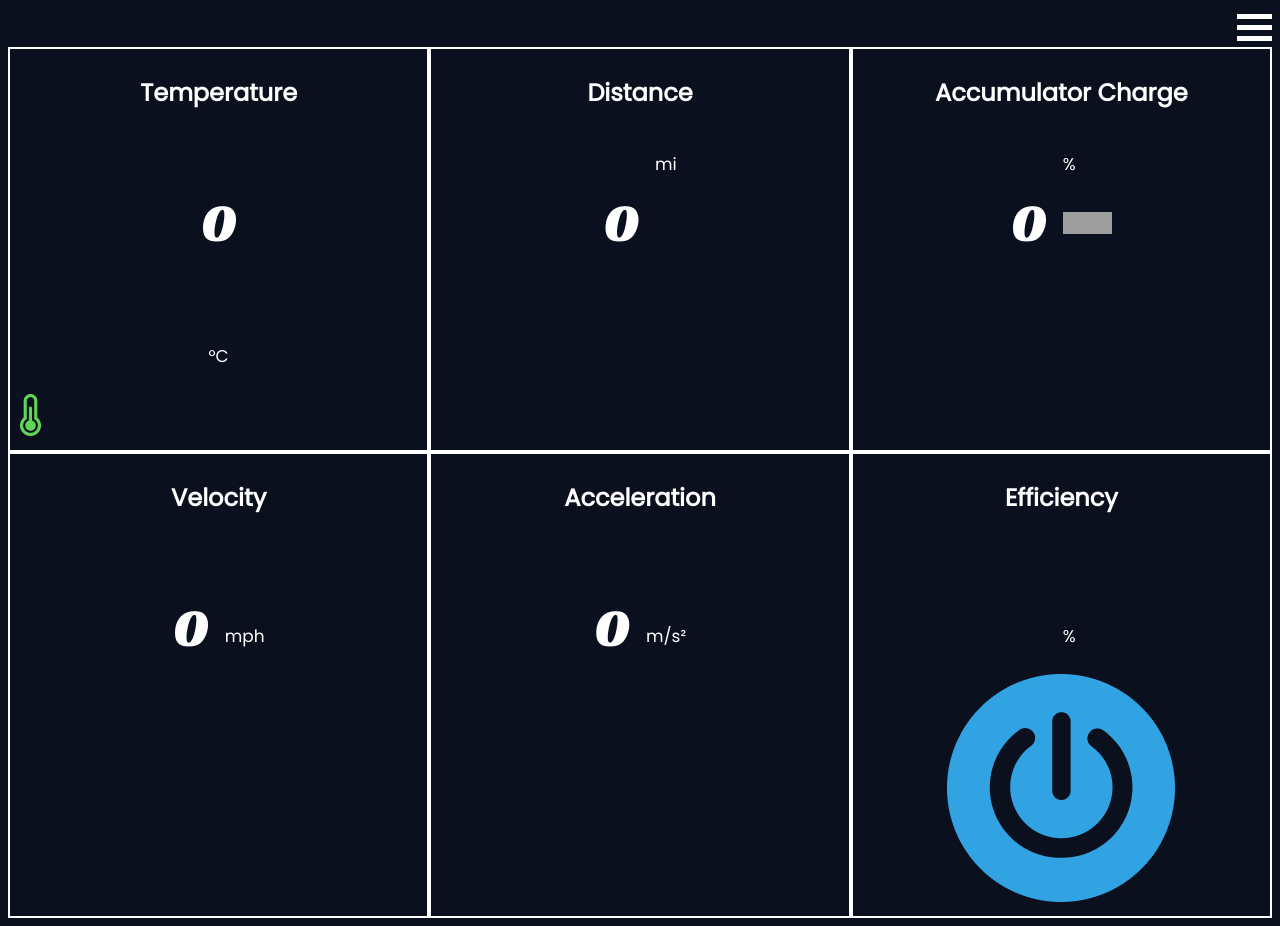
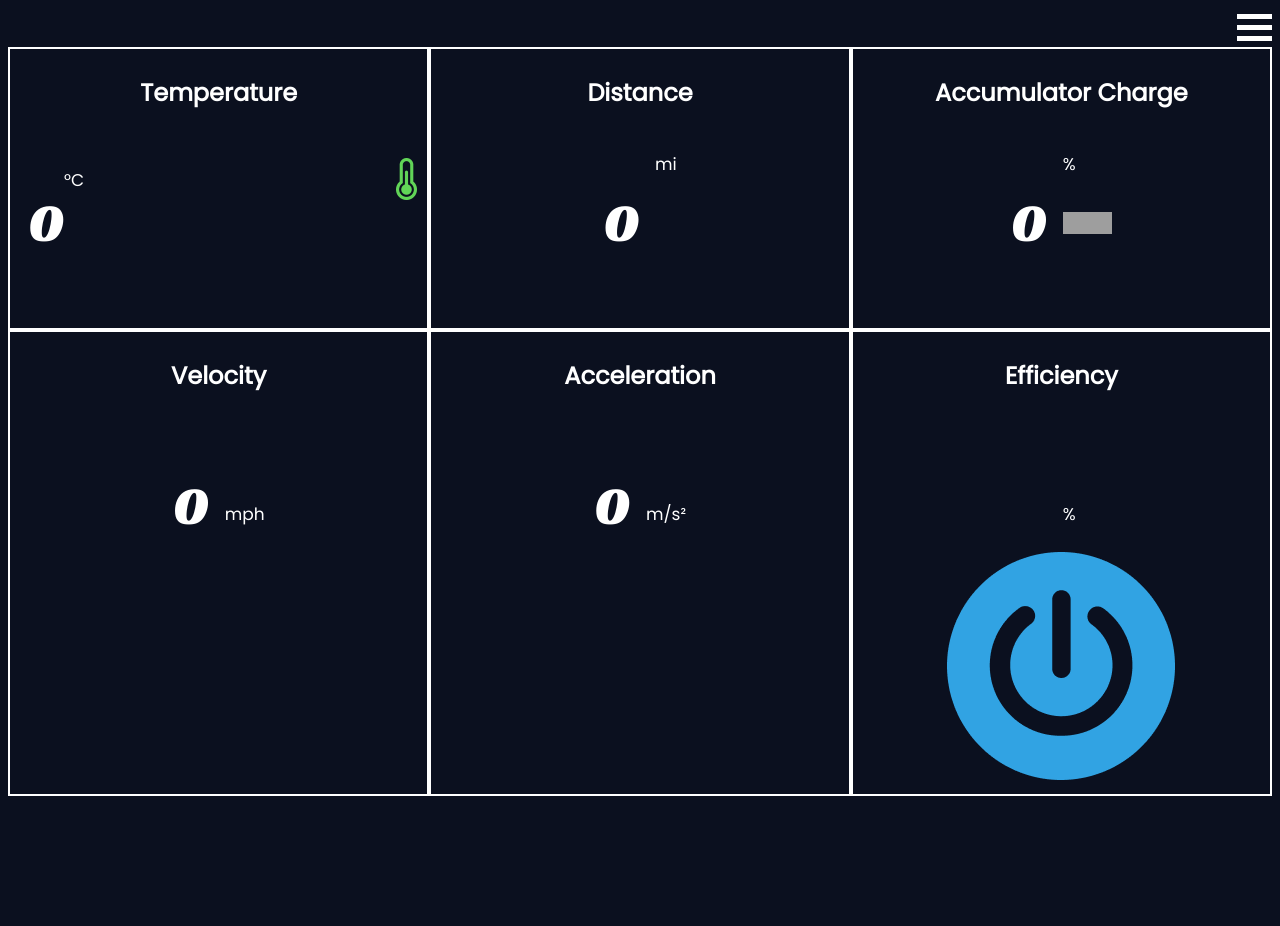
Before and after one commit to Princeton-Racing-Electric/Dashboard, a Flask app: page / in a window 1280 px wide. After the commit the page ends 796 px from the top, so only its background shows below. Run offline with Flask 2, Linux system fonts and the light colour scheme; parts of the project's set-up code (start-up, migrations or seed data) failed here and were passed over; grey boxes are pictures that could not be loaded.

Commit message:
side by side

```diff
--- a/Server/templates/boardv2.html
+++ b/Server/templates/boardv2.html
@@ -107,16 +107,16 @@
         <div class = "box-row">
           <div class = "box-cell box1">
             <h1 style="color:white; font-family: 'Poppins', sans-serif; text-align:center;  font-size: 24px;">Temperature</h1>
-            <div id = "wrap">
+            <div id = "boxes">
               <div class = "left">
-                <p id="temperature" style="color:white; font-family: 'Racing Sans One', cursive; text-align:center;font-size: 54px;"></p>
+                <p id="temperature" style="color:white; font-family: 'Racing Sans One', cursive; text-align:center;font-size: 54px;float:left"></p>
               </div>
               <div class = "right">
-                <p style="color:white; font-family: 'Poppins', cursive; text-align:center;font-size: 17px;">&#176C</p>
+                <p style="color:white; font-family: 'Poppins', cursive; text-align:center;font-size: 17px;float:left">&#176C</p>
                 <!--<img id="temp_picture" src="{{url_for('static', filename='Green_Temp_Icon.png')}}" alt="temperature picture" style="width:21px;height:42px;">-->
               </div>
               <div >
-                <img id="temp_picture" src="{{url_for('static', filename='Green_Temp_Icon.png')}}" alt="temperature picture" style="width:21px;height:42px;">
+                <img id="temp_picture" src="{{url_for('static', filename='Green_Temp_Icon.png')}}" alt="temperature picture" style="width:21px;height:42px;float:right">
               </div>
             </div>
           </div>
@@ -211,7 +211,7 @@
       // testing
       let num = 0;
       setInterval(function (){
-        num = ((num)%100) + 20
+        num = (num%100) + 20;
         document.getElementById("battery_picture").src = "{{url_for('static', filename='battery_" + num.toString() + ".png')}}";
       }, 1000);
 
```
